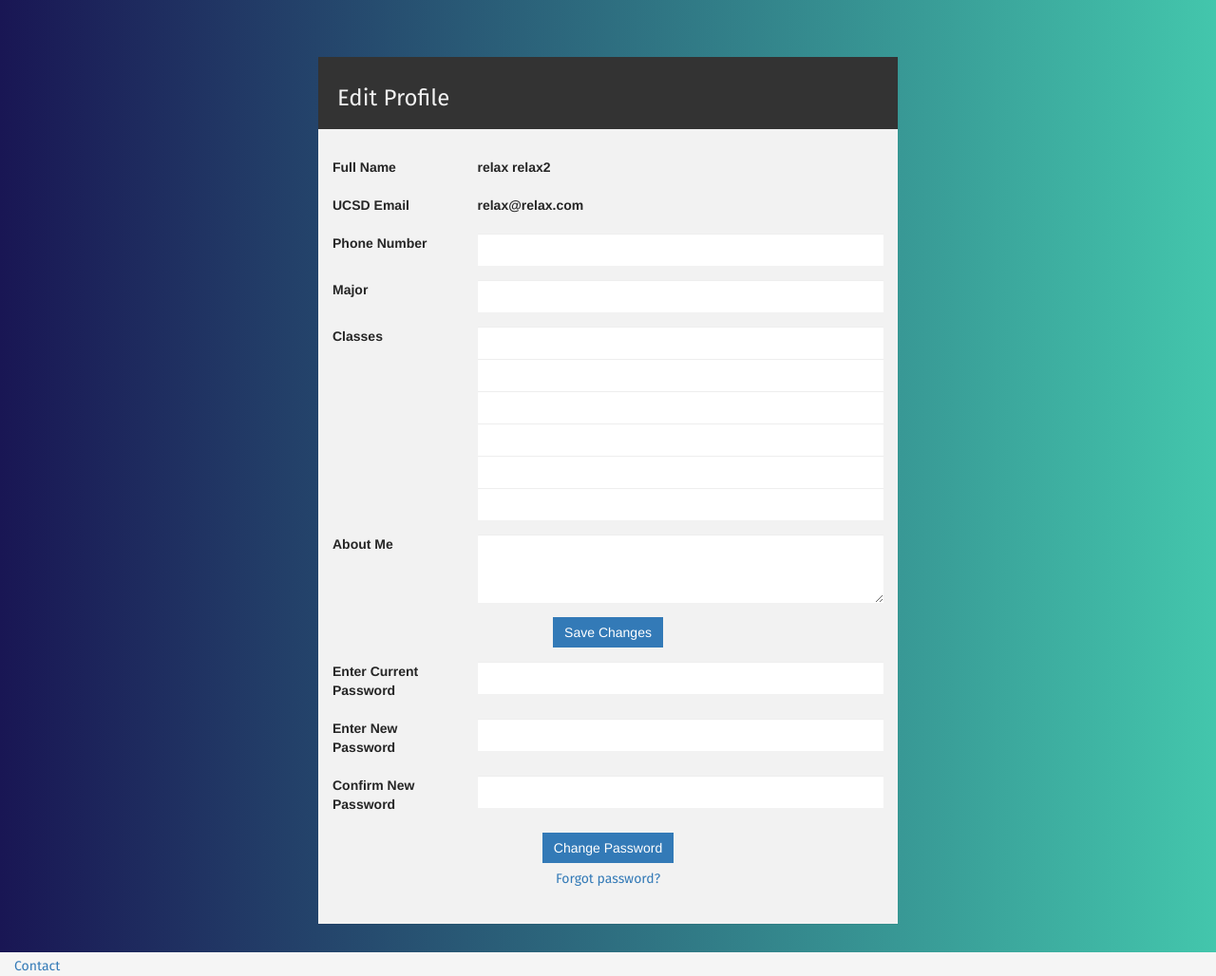
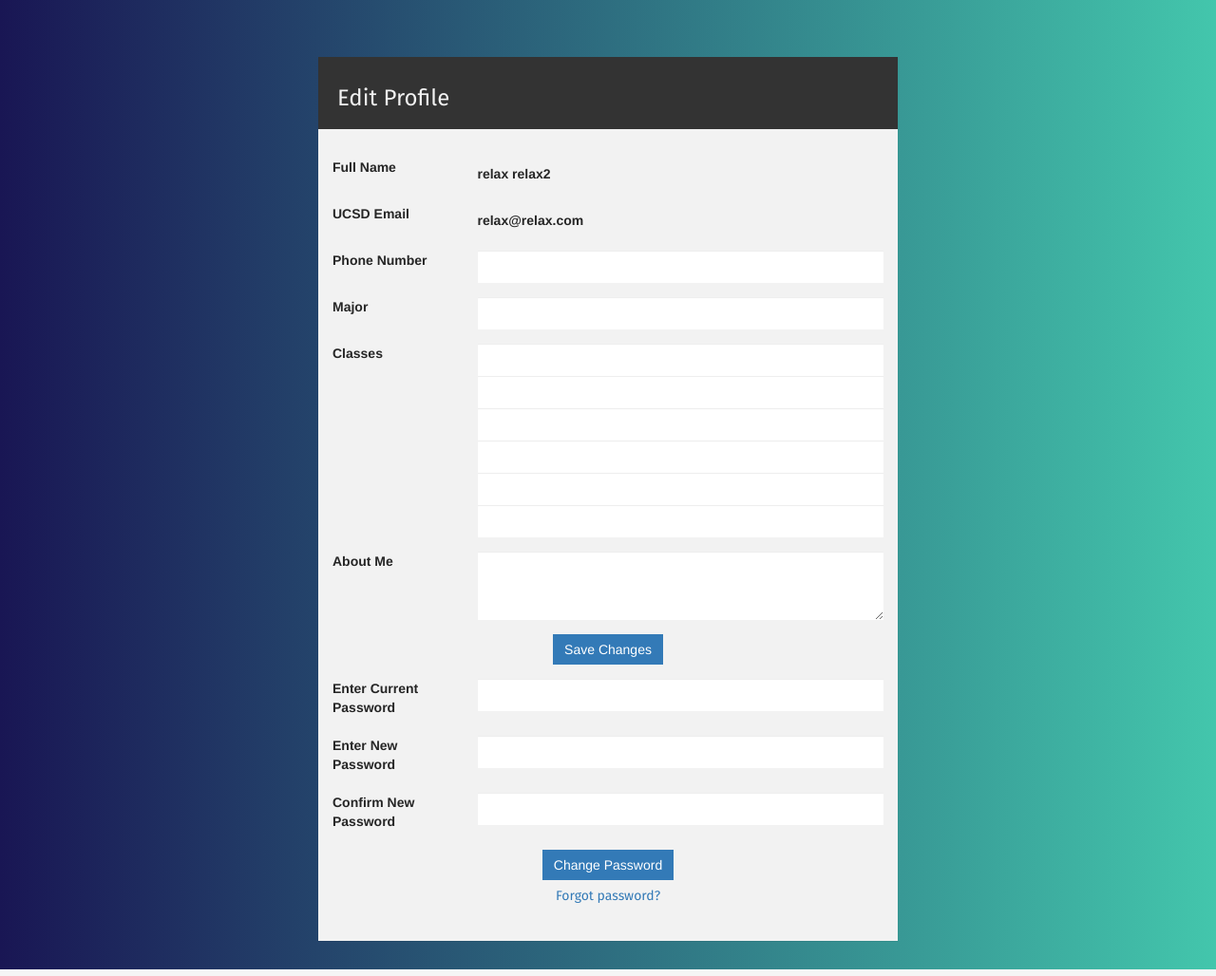
Before and after one commit to yil667/SquadUCSD, a PHP site: page /editprofile.php in a window 1280 px wide. Shown: the part 50-1078 px from the top of the page at 95% size. Run offline with PHP 8.4, Linux system fonts and the light colour scheme; the visitor is signed in with stand-in values (Sample User, id 1); data comes from the database, SQL or seed files in the repository; some libraries are stand-ins or nearby versions.

Commit message:
made some changes

```diff
--- a/pages/editprofile.php
+++ b/pages/editprofile.php
@@ -72,14 +72,14 @@ include_once '../controller/viewProfileAction.php';
                         <div class="form-group">
                             <label for="name" class="col-sm-3 col-form-label">Full Name</label>
                             <div class="col-sm-9">
-                                <label name="Full Name" id="name"></label>
+                                <label class="form-control-static" name="Full Name" id="name"></label>
                             </div>
                         </div>
 
                         <div class="form-group">
                             <label for="ucsdemail" class="col-sm-3 col-form-label">UCSD Email</label>
                             <div class="col-sm-9">
-                                 <label name="email" id="email"></label>
+                                 <label class="form-control-static" name="email" id="email"></label>
                             </div>
                         </div>
 
--- a/pages/viewgroup.php
+++ b/pages/viewgroup.php
@@ -93,14 +93,14 @@ include_once '../controller/viewGroupAction.php';
                         <div class="form-group">
                             <label for="class" class="col-sm-3 col-form-label">Class</label>
                             <div class="col-sm-9">
-                                <label type="text" name="class" id="class"></label>
+                                <label class="form-control-static" type="text" name="class" id="class"></label>
                             </div>
                         </div>
 
                         <div class="form-group">
                             <label for="size" class="col-sm-3 col-form-label">Group Size</label>
                             <div class="col-sm-9">
-                                <label type="number" name="size" id="size"></label>
+                                <label class="form-control-static" type="number" name="size" id="size"></label>
                             </div>
                         </div>
 
```
Also changed, not shown: pages/viewprofile.php (+4 -4 lines).
